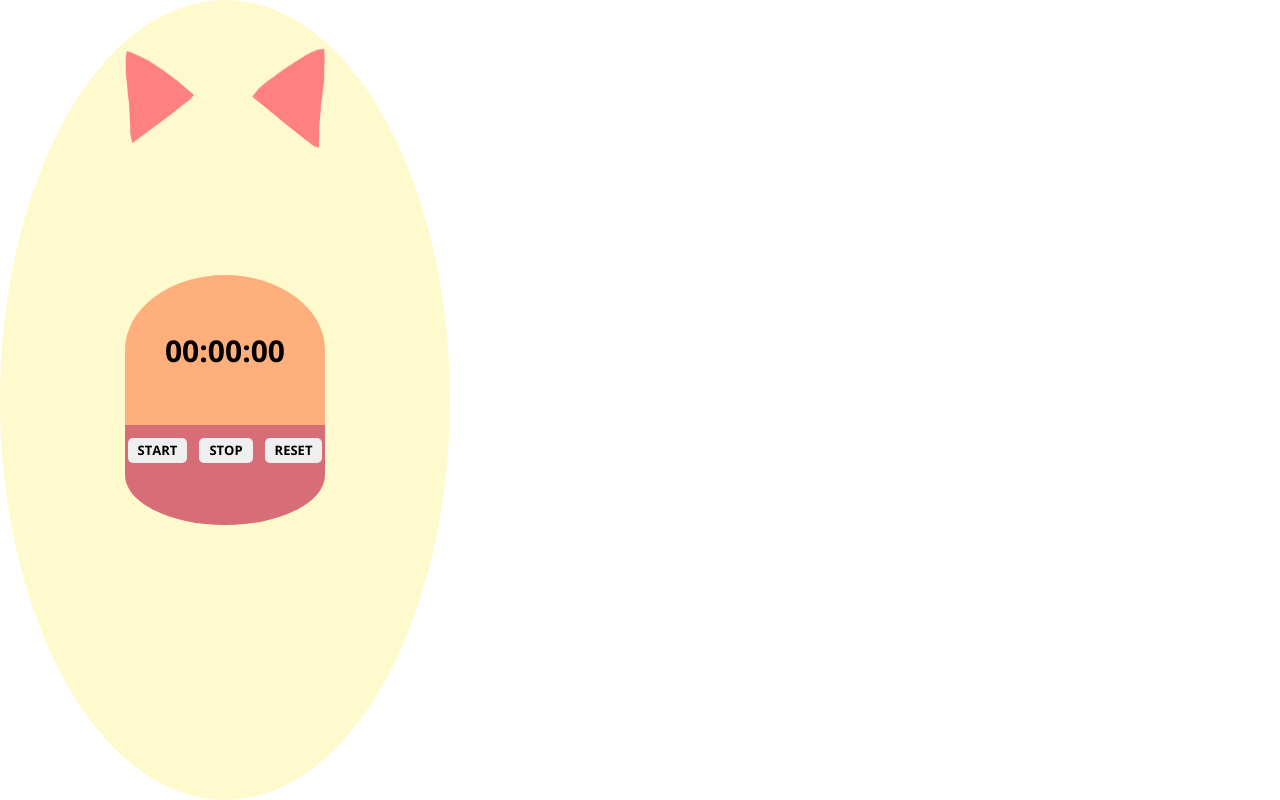
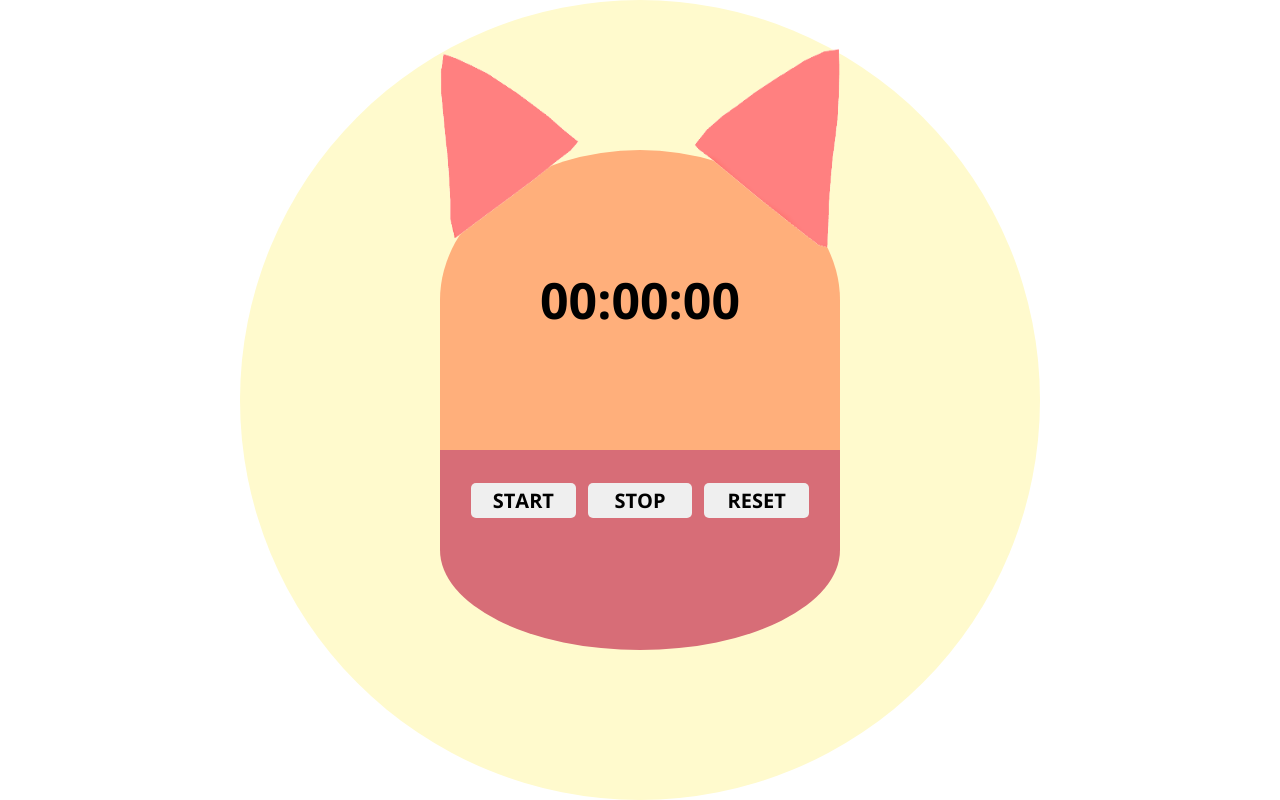
Before and after one commit to ryuwisdom/mini-project, a website: page StopWatch/stop watch.html in a window 1280 px wide. Drawn offline with nearby package versions, Linux system fonts and the light colour scheme.

Commit message:
stopWarch modified

```diff
--- a/StopWatch/stopwatch.css
+++ b/StopWatch/stopwatch.css
@@ -9,12 +9,13 @@
 
 .container {
     background: lemonchiffon;
-    height: 100vh;
-    width: 450px;
-    min-width: 450px;
+    height: 800px;
+    width: 800px;
+    min-width: 700px;
     display: flex;
     justify-content: center;
     align-items: center;
+    margin: 0 auto;
     flex-direction: column;
     position: relative;
     border-radius: 50%;
@@ -28,18 +29,19 @@
     width: 200px;
     height: 100px;
     top: 48px;
+    left: 200px;
 
 }
 img{
-    width: 200px;
-    height: 100px;
+    width: 400px;
+    height: 200px;
 }
 .btn {
     display: flex;
     justify-content: center;
     align-items: center;
-    height: 100px;
-    width: 200px;
+    height: 200px;
+    width: 400px;
     background: #D76D77;
     border-radius: 0% 0% 50% 50% ;
 
@@ -47,24 +49,24 @@ img{
 }
 
 .btn-set {
-    height: 50px;
-    width: 200px;
+    height: 100px;
+    width: 350px;
     /* border: 1px solid #fff; */
     display: flex;
     justify-content: center;
     align-items: center;
-    margin-bottom: 50px;
+    margin-bottom: 100px;
 
 }
 button {
-    width: 100px;
-    height: 25px;
+    width: 300px;
+    height: 35px;
     padding: 0px 10px;
     margin: 50px 6px;
     border-radius: 5px;
     border: none;
     text-transform: uppercase;
-    font-size: 13px;
+    font-size: 20px;
     /* border: 1px solid #fff; */
 
 }
@@ -75,11 +77,12 @@ button {
 }
 .time {
     background: #FFAF7B;
-    height: 150px;
-    width: 200px;
+    height: 300px;
+    width: 400px;
     display: flex;
     justify-content: center;
     align-items: center;
-    font-size: 30px;
+    font-size: 50px;
     border-radius: 50% 50% 0% 0%;
+
 }
```
